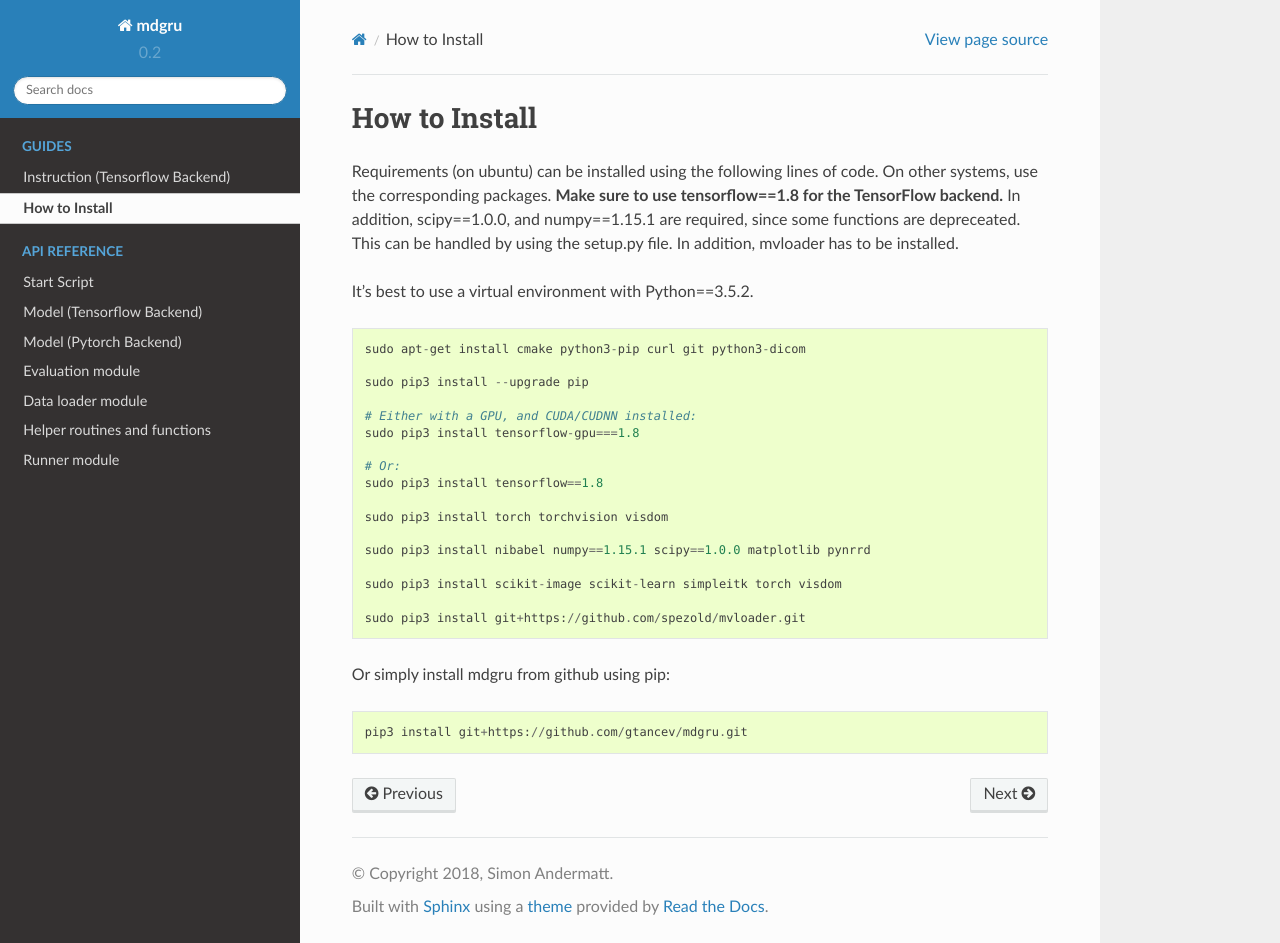
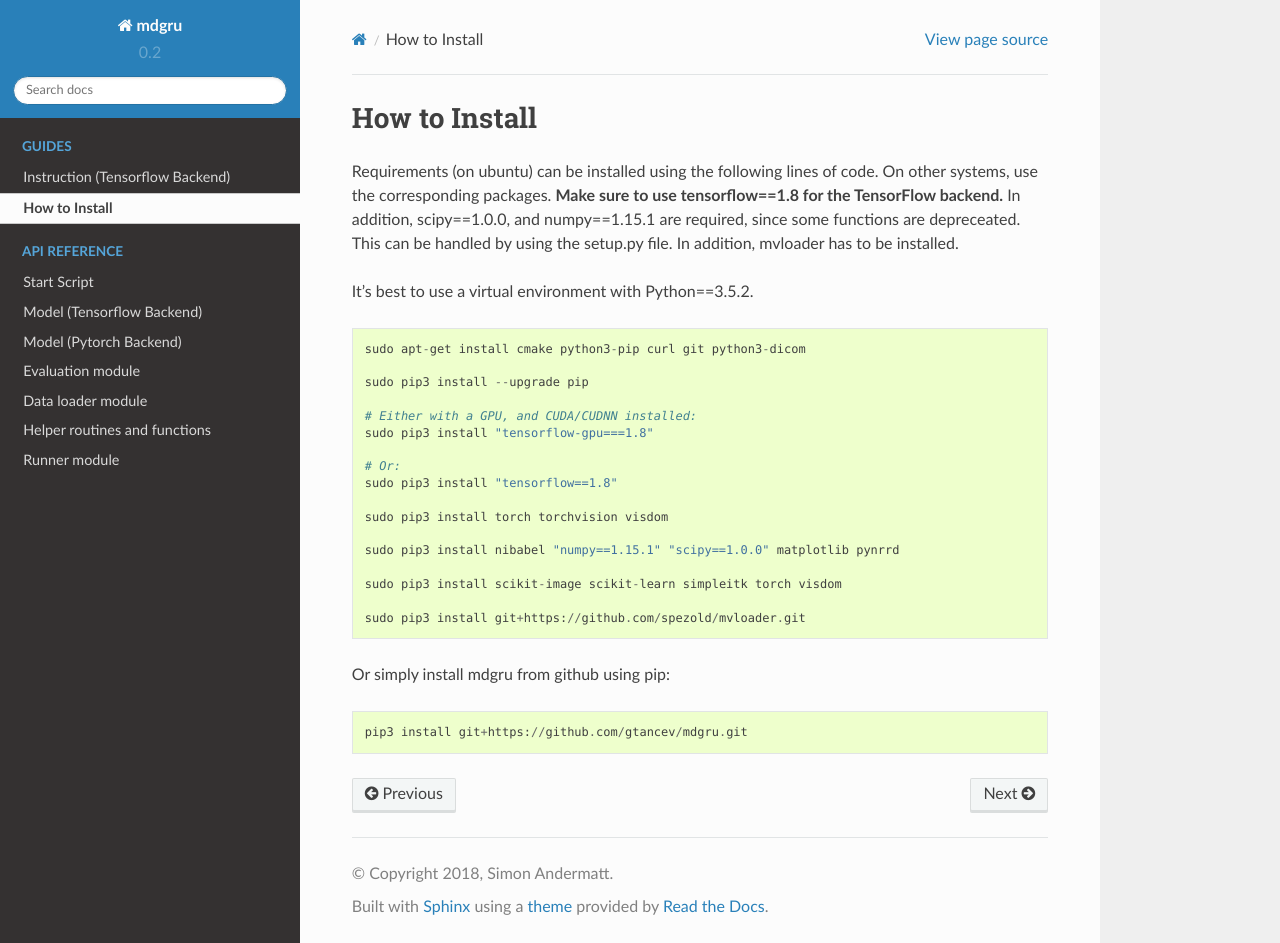
Before and after one commit to zubata88/mdgru, a Sphinx documentation site: the page built from docs/how_to_install.rst, in a window 1280 px wide and 943 px high. Built offline with Sphinx 7.4.7 and the Read the Docs theme 2.0.0, drawn with Linux system fonts in a browser that asks for light colours.

```diff
--- a/docs/how_to_install.rst
+++ b/docs/how_to_install.rst
@@ -16,14 +16,14 @@ It's best to use a virtual environment with Python==3.5.2.
     sudo pip3 install --upgrade pip
 
     # Either with a GPU, and CUDA/CUDNN installed:
-    sudo pip3 install tensorflow-gpu===1.8
+    sudo pip3 install "tensorflow-gpu===1.8"
 
     # Or:
-    sudo pip3 install tensorflow==1.8
+    sudo pip3 install "tensorflow==1.8"
 
     sudo pip3 install torch torchvision visdom
 
-    sudo pip3 install nibabel numpy==1.15.1 scipy==1.0.0 matplotlib pynrrd
+    sudo pip3 install nibabel "numpy==1.15.1" "scipy==1.0.0" matplotlib pynrrd
 
     sudo pip3 install scikit-image scikit-learn simpleitk torch visdom
 
```
